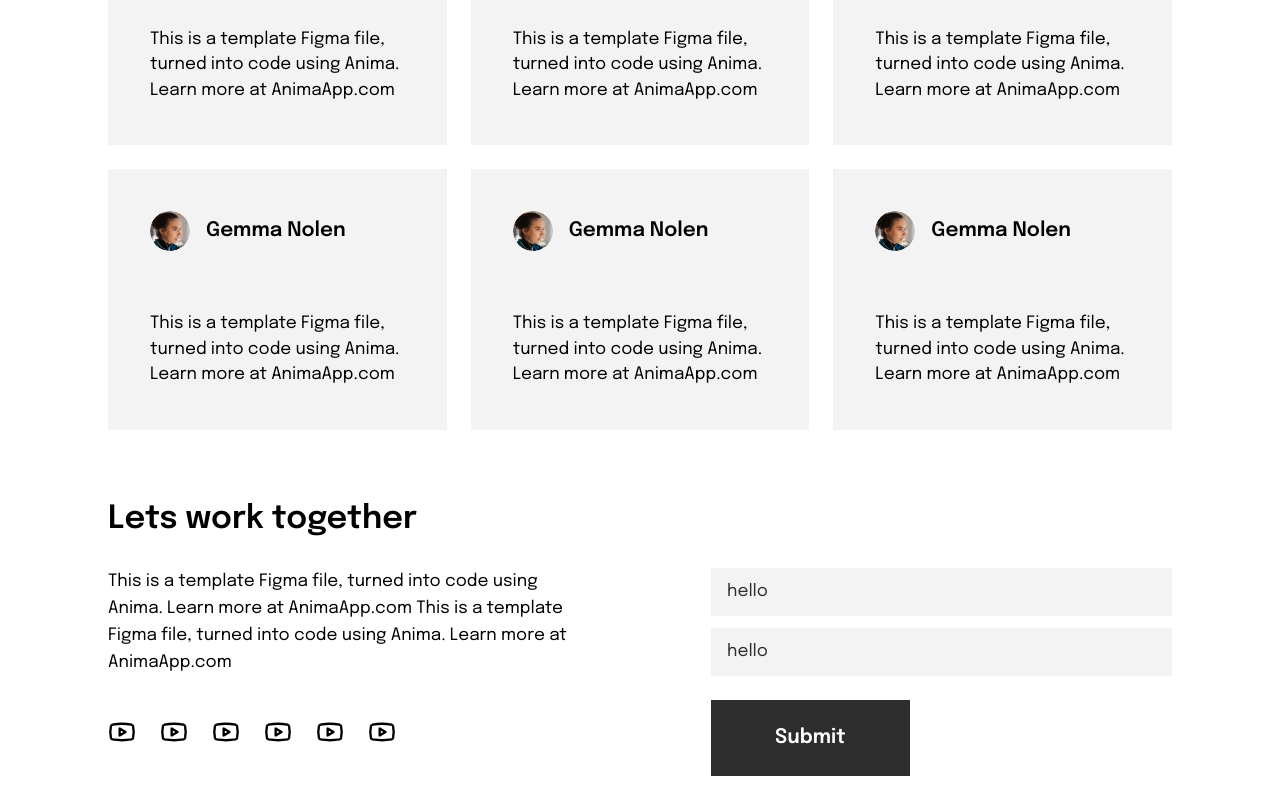
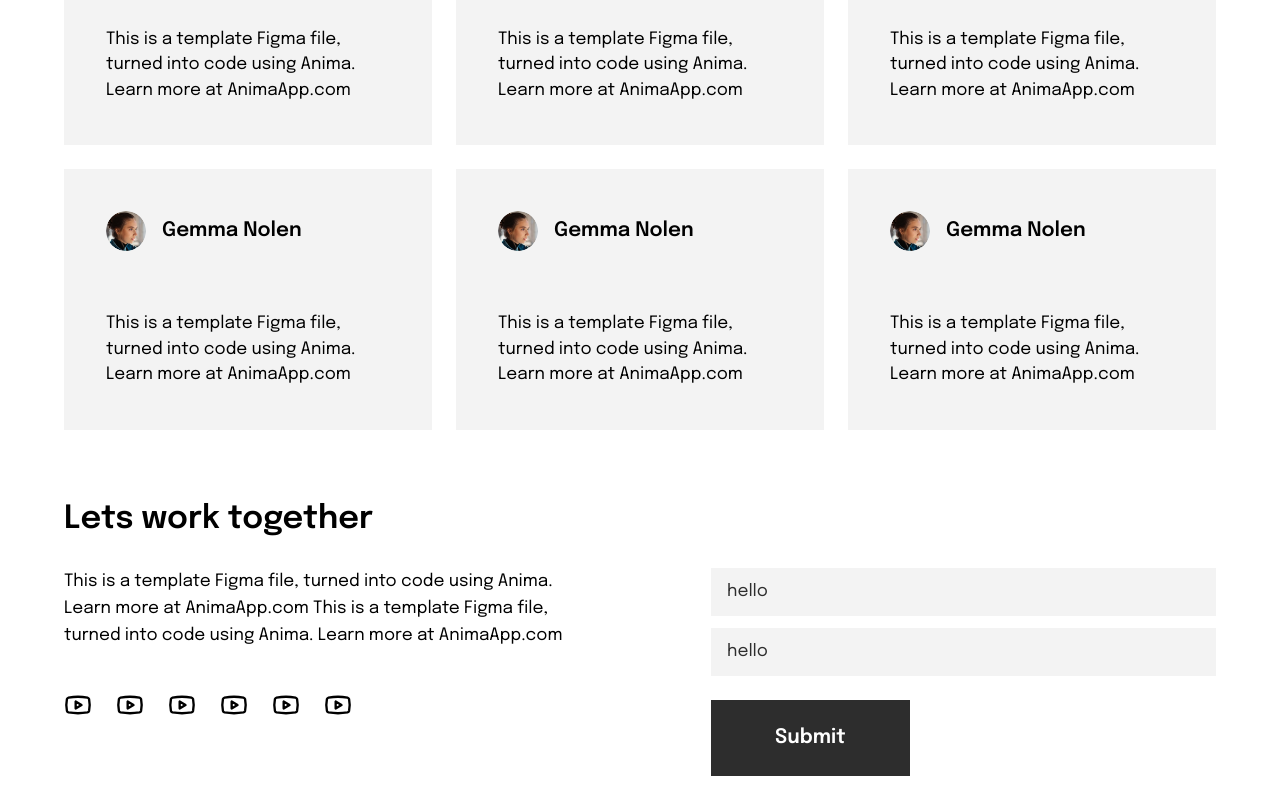
Before and after one commit to Xenos-the-stupid/portfolio-template, a Next.js app: page / in a window 1280 px wide. Shown: the part 2932-3732 px from the top of the page. Built offline with nearby package versions, Linux system fonts and the light colour scheme.

Commit message:
fix width padding

```diff
--- a/components/contact.tsx
+++ b/components/contact.tsx
@@ -3,7 +3,7 @@ import Button from "./button";
 
 const Contact = () => {
   return (
-    <section className="max-w-[1200px] mx-auto px-[68px] py-[24px]">
+    <section className="max-w-[1200px] mx-auto px-[24px] py-[24px]">
       <h1 className="text-[2rem] font-semibold mb-[24px]">Lets work together</h1>
       <div className="grid grid-cols-2 gap-[142px] max-md:grid-cols-1">
         <div className="space-y-[42px]">
--- a/components/testimonial.tsx
+++ b/components/testimonial.tsx
@@ -59,7 +59,7 @@ const TASTIMONIALS = [
 
 const Testimonial = () => {
   return (
-    <section className="max-w-[1200px] mx-auto px-[68px] py-[42px]">
+    <section className="max-w-[1200px] mx-auto px-[24px] py-[42px]">
       <h1 className="text-[2rem] leading-[2.3125rem] font-semibold text-center mb-[42px]">Testimonial</h1>
       <div className="grid grid-cols-3 gap-6 max-lg:grid-cols-2 max-md:grid-cols-1">
         {TASTIMONIALS.map((tastimonial) => (
```
